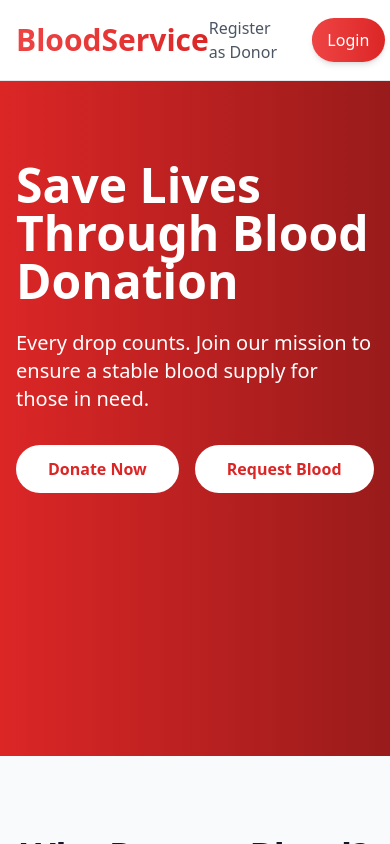
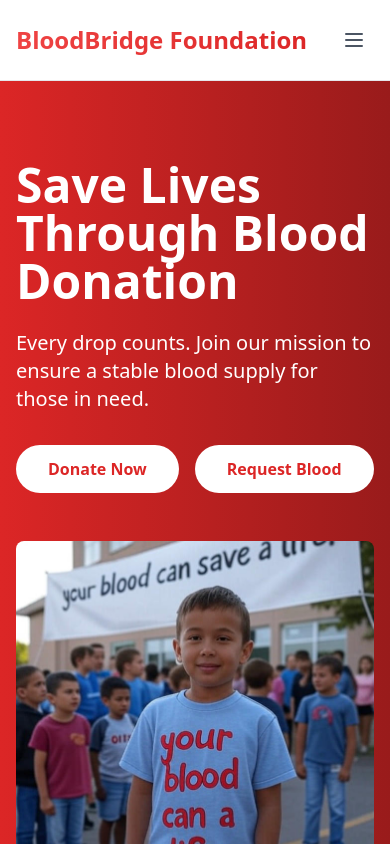
Before and after one commit to mohammadmunnamia0/Blood-Harmony-Foundation, a React (Vite) app: page / in a window 390 px wide. Shown: the top 844 px of the page. Built offline with nearby package versions, Linux system fonts and the light colour scheme.

Commit message:
`Update branding to BloodBridge Foundation`

```diff
--- a/index.html
+++ b/index.html
@@ -2,9 +2,9 @@
 <html lang="en">
   <head>
     <meta charset="UTF-8" />
-    <link rel="icon" type="image/svg+xml" href="/public/logo.png" />
+    <link rel="icon" type="image/svg+xml" href="/logo.png" />
     <meta name="viewport" content="width=device-width, initial-scale=1.0" />
-    <title>Blood Harmony Foundation</title>
+    <title>BloodBridge Foundation</title>
   </head>
   <body>
     <div id="root"></div>
--- a/src/Components/Hero.jsx
+++ b/src/Components/Hero.jsx
@@ -23,10 +23,10 @@ const Hero = () => {
   };
 
   return (
-    <div className="relative min-h-[80vh] bg-gradient-to-r from-red-600 to-red-800 text-white">
+    <div className="relative lg:min-h-[90vh] bg-gradient-to-r from-red-600 to-red-800 text-white">
       <div className="absolute inset-0 "></div>
       <div className="container mx-auto px-4 py-20 relative z-10">
-        <div className="grid md:grid-cols-2 gap-12 items-center">
+        <div className="grid md:grid-cols-2 gap-12 items-center ">
           <motion.div
             initial={{ opacity: 0, x: -50 }}
             animate={{ opacity: 1, x: 0 }}
@@ -58,7 +58,7 @@ const Hero = () => {
             initial={{ opacity: 0, scale: 0.8 }}
             animate={{ opacity: 1, scale: 1 }}
             transition={{ duration: 0.8 }}
-            className="hidden md:block"
+            className=" md:block"
           >
             <div className="relative">
               <div className="w-full h-[400px] rounded-lg overflow-hidden">
--- a/src/Components/Navbar.jsx
+++ b/src/Components/Navbar.jsx
@@ -31,7 +31,7 @@ const Navbar = () => {
           <div className="flex items-center">
             <div className="flex-shrink-0">
               <Link to="/" className="text-white font-bold text-xl">
-                Blood Service
+                BloodBridge Foundation
               </Link>
             </div>
             <div className="hidden md:block">
--- a/src/Components/Shared/Footer.jsx
+++ b/src/Components/Shared/Footer.jsx
@@ -9,7 +9,7 @@ const Footer = () => {
         <div className="grid grid-cols-1 md:grid-cols-4 gap-8">
           {/* Company Info */}
           <div className="space-y-4">
-            <h3 className="text-xl font-bold">Blood Service</h3>
+            <h3 className="text-xl font-bold">BloodBridge Foundation</h3>
             <p className="text-gray-400">
               Saving lives through blood donation. Join our mission to help
               those in need.
@@ -124,7 +124,7 @@ const Footer = () => {
           <div>
             <h3 className="text-lg font-semibold mb-4">Contact Us</h3>
             <ul className="space-y-2 text-gray-400">
-              <li>123 Blood Service Street</li>
+              <li>123 BloodBridge Foundation Street</li>
               <li>City, State 12345</li>
               <li>Phone: (123) 456-7890</li>
               <li>Email: info@bloodservice.com</li>
@@ -135,7 +135,7 @@ const Footer = () => {
         {/* Copyright */}
         <div className="border-t border-gray-800 mt-12 pt-8 text-center text-gray-400">
           <p>
-            &copy; {new Date().getFullYear()} Blood Service. All rights
+            &copy; {new Date().getFullYear()} BloodBridge Foundation. All rights
             reserved.
           </p>
         </div>
--- a/src/Components/Shared/Navbar.jsx
+++ b/src/Components/Shared/Navbar.jsx
@@ -3,6 +3,7 @@ import { Link } from "react-router-dom";
 
 const Navbar = () => {
   const [user, setUser] = useState(null);
+  const [isMobileMenuOpen, setIsMobileMenuOpen] = useState(false);
 
   useEffect(() => {
     // Get user from localStorage
@@ -19,6 +20,10 @@ const Navbar = () => {
     window.location.href = "/login";
   };
 
+  const toggleMobileMenu = () => {
+    setIsMobileMenuOpen(!isMobileMenuOpen);
+  };
+
   return (
     <nav className="bg-white shadow-lg border-b border-gray-200">
       <div className="max-w-7xl mx-auto px-4 sm:px-6 lg:px-8">
@@ -27,14 +32,14 @@ const Navbar = () => {
           <div className="flex-shrink-0">
             <Link
               to="/"
-              className="text-3xl font-bold bg-gradient-to-r from-red-500 to-red-600 bg-clip-text text-transparent hover:from-red-400 hover:to-red-500 transition-all duration-300"
+              className="text-2xl md:text-3xl font-bold bg-gradient-to-r from-red-500 to-red-600 bg-clip-text text-transparent hover:from-red-400 hover:to-red-500 transition-all duration-300"
             >
-              BloodService
+              BloodBridge Foundation
             </Link>
           </div>
 
-          {/* Center - Navigation Links */}
-          <div className="hidden md:flex space-x-8">
+          {/* Center - Navigation Links (Desktop) */}
+          <div className="hidden xl:flex space-x-8">
             <Link
               to="/"
               className="text-gray-600 hover:text-red-500 transition-colors duration-300 relative group"
@@ -65,11 +70,11 @@ const Navbar = () => {
             </Link>
           </div>
 
-          {/* Right Side - Auth Buttons/User Menu */}
-          <div className="flex items-center space-x-4">
+          {/* Right Side - Auth Buttons/User Menu (Desktop) */}
+          <div className="hidden xl:flex items-center space-x-4">
             {user ? (
               <div className="flex items-center space-x-6">
-                 <div className="flex items-center space-x-3">
+                <div className="flex items-center space-x-3">
                   <span className="text-gray-600">Welcome,</span>
                   <div className="w-10 h-10 rounded-full bg-gradient-to-r from-red-500 to-red-600 flex items-center justify-center shadow-lg hover:shadow-red-500/30 transform hover:scale-105 transition-all duration-300">
                     <span className="text-white font-medium">
@@ -83,7 +88,6 @@ const Navbar = () => {
                 >
                   Request Blood
                 </Link>
-
                 <button
                   onClick={handleLogout}
                   className="relative inline-flex items-center justify-center px-6 py-2.5 overflow-hidden font-medium text-red-600 transition duration-300 ease-out border-2 border-red-500 rounded-full shadow-md group"
@@ -147,6 +151,132 @@ const Navbar = () => {
               </div>
             )}
           </div>
+
+          {/* Mobile Menu Button */}
+          <div className="xl:hidden flex items-center">
+            <button
+              onClick={toggleMobileMenu}
+              className="inline-flex items-center justify-center p-2 rounded-md text-gray-600 hover:text-red-500 hover:bg-gray-100 focus:outline-none focus:ring-2 focus:ring-inset focus:ring-red-500"
+            >
+              <span className="sr-only">Open main menu</span>
+              {!isMobileMenuOpen ? (
+                <svg
+                  className="block h-6 w-6"
+                  xmlns="http://www.w3.org/2000/svg"
+                  fill="none"
+                  viewBox="0 0 24 24"
+                  stroke="currentColor"
+                >
+                  <path
+                    strokeLinecap="round"
+                    strokeLinejoin="round"
+                    strokeWidth="2"
+                    d="M4 6h16M4 12h16M4 18h16"
+                  />
+                </svg>
+              ) : (
+                <svg
+                  className="block h-6 w-6"
+                  xmlns="http://www.w3.org/2000/svg"
+                  fill="none"
+                  viewBox="0 0 24 24"
+                  stroke="currentColor"
+                >
+                  <path
+                    strokeLinecap="round"
+                    strokeLinejoin="round"
+                    strokeWidth="2"
+                    d="M6 18L18 6M6 6l12 12"
+                  />
+                </svg>
+              )}
+            </button>
+          </div>
+        </div>
+
+        {/* Mobile Menu */}
+        <div
+          className={`${
+            isMobileMenuOpen ? "block" : "hidden"
+          } xl:hidden transition-all duration-300 ease-in-out`}
+        >
+          <div className="px-2 pt-2 pb-3 space-y-1 sm:px-3">
+            <Link
+              to="/"
+              className="block px-3 py-2 rounded-md text-base font-medium text-gray-600 hover:text-red-500 hover:bg-gray-50"
+              onClick={() => setIsMobileMenuOpen(false)}
+            >
+              Home
+            </Link>
+            <Link
+              to="/hospitals"
+              className="block px-3 py-2 rounded-md text-base font-medium text-gray-600 hover:text-red-500 hover:bg-gray-50"
+              onClick={() => setIsMobileMenuOpen(false)}
+            >
+              Hospitals
+            </Link>
+            <Link
+              to="/organizations"
+              className="block px-3 py-2 rounded-md text-base font-medium text-gray-600 hover:text-red-500 hover:bg-gray-50"
+              onClick={() => setIsMobileMenuOpen(false)}
+            >
+              Organizations
+            </Link>
+            <Link
+              to="/blood-requests"
+              className="block px-3 py-2 rounded-md text-base font-medium text-gray-600 hover:text-red-500 hover:bg-gray-50"
+              onClick={() => setIsMobileMenuOpen(false)}
+            >
+              Blood Requests
+            </Link>
+            {user ? (
+              <>
+                <div className="px-3 py-2">
+                  <div className="flex items-center space-x-3">
+                    <span className="text-gray-600">Welcome,</span>
+                    <div className="w-8 h-8 rounded-full bg-gradient-to-r from-red-500 to-red-600 flex items-center justify-center">
+                      <span className="text-white text-sm font-medium">
+                        {user.fullName?.charAt(0) || user.email?.charAt(0)}
+                      </span>
+                    </div>
+                  </div>
+                </div>
+                <Link
+                  to="/request-blood"
+                  className="block px-3 py-2 rounded-md text-base font-medium text-white bg-gradient-to-r from-red-600 to-red-700 hover:from-red-500 hover:to-red-600"
+                  onClick={() => setIsMobileMenuOpen(false)}
+                >
+                  Request Blood
+                </Link>
+                <button
+                  onClick={() => {
+                    handleLogout();
+                    setIsMobileMenuOpen(false);
+                  }}
+                  className="w-full text-left px-3 py-2 rounded-md text-base font-medium text-red-600 hover:text-red-500 hover:bg-gray-50"
+                >
+                  Logout
+                </button>
+              </>
+            ) : (
+              <>
+                <Link
+                  to="/register-donor"
+                  className="block px-3 py-2 rounded-md text-base font-medium text-gray-600 hover:text-red-500 hover:bg-gray-50"
+                  onClick={() => setIsMobileMenuOpen(false)}
+                >
+                  Register as Donor
+                </Link>
+                <Link
+                  to="/login"
+                  className="block px-3 py-2 rounded-md text-base font-medium text-white bg-gradient-to-r from-red-500 to-red-600 hover:from-red-600 hover:to-red-700"
+                  onClick={() => setIsMobileMenuOpen(false)}
+                >
+                  Login
+                </Link>
+              </>
+            )}
+          </div>
         </div>
       </div>
     </nav>
```
Also changed, not shown: 1 other file (tests, documents, lock files or other folders).
